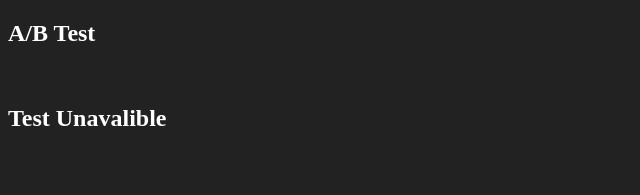
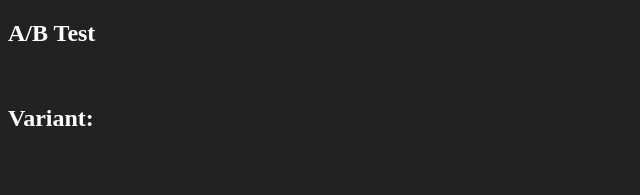
Before and after one commit to GustavoDias7/react-optimize-project, a React (Create React App) app: page / in a window 1280 px wide. Shown: the top 195 px of the page, without its empty margins (0-640 px from the left). Built offline with nearby package versions, Linux system fonts and the light colour scheme.

Commit message:
Update GA/GO configs 17

```diff
--- a/src/pages/Home.js
+++ b/src/pages/Home.js
@@ -22,7 +22,7 @@ const Home = () => {
     <div className={style.wrapper}>
       <h2>A/B Test</h2>
       <br />
-      <h2>{variant ? variant : "Test Unavalible"}</h2>
+      <h2>Variant: {variant}</h2>
     </div>
   );
 };
```
